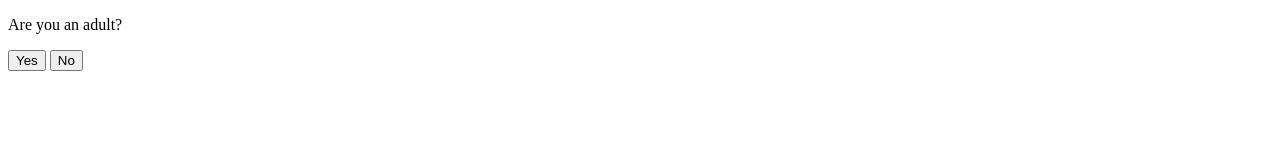
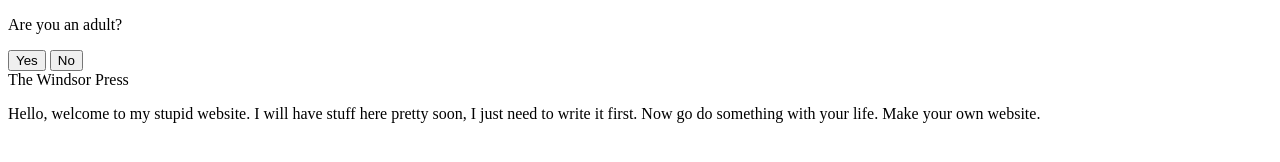
Before and after one commit to The-Windsor-Press/The-Windsor-Press, a plain HTML site: page index.html in a window 1280 px wide. Drawn offline with Linux system fonts and the light colour scheme.

Commit message:
index.html

```diff
--- a/index.html
+++ b/index.html
@@ -47,6 +47,7 @@
     ageVerification.style.display = 'block';
   });
 </script>
-
+<h>The Windsor Press</h>
+  <p>Hello, welcome to my stupid website. I will have stuff here pretty soon, I just need to write it first. Now go do something with your life. Make your own website.</p>
 </body>
 </html>
```
